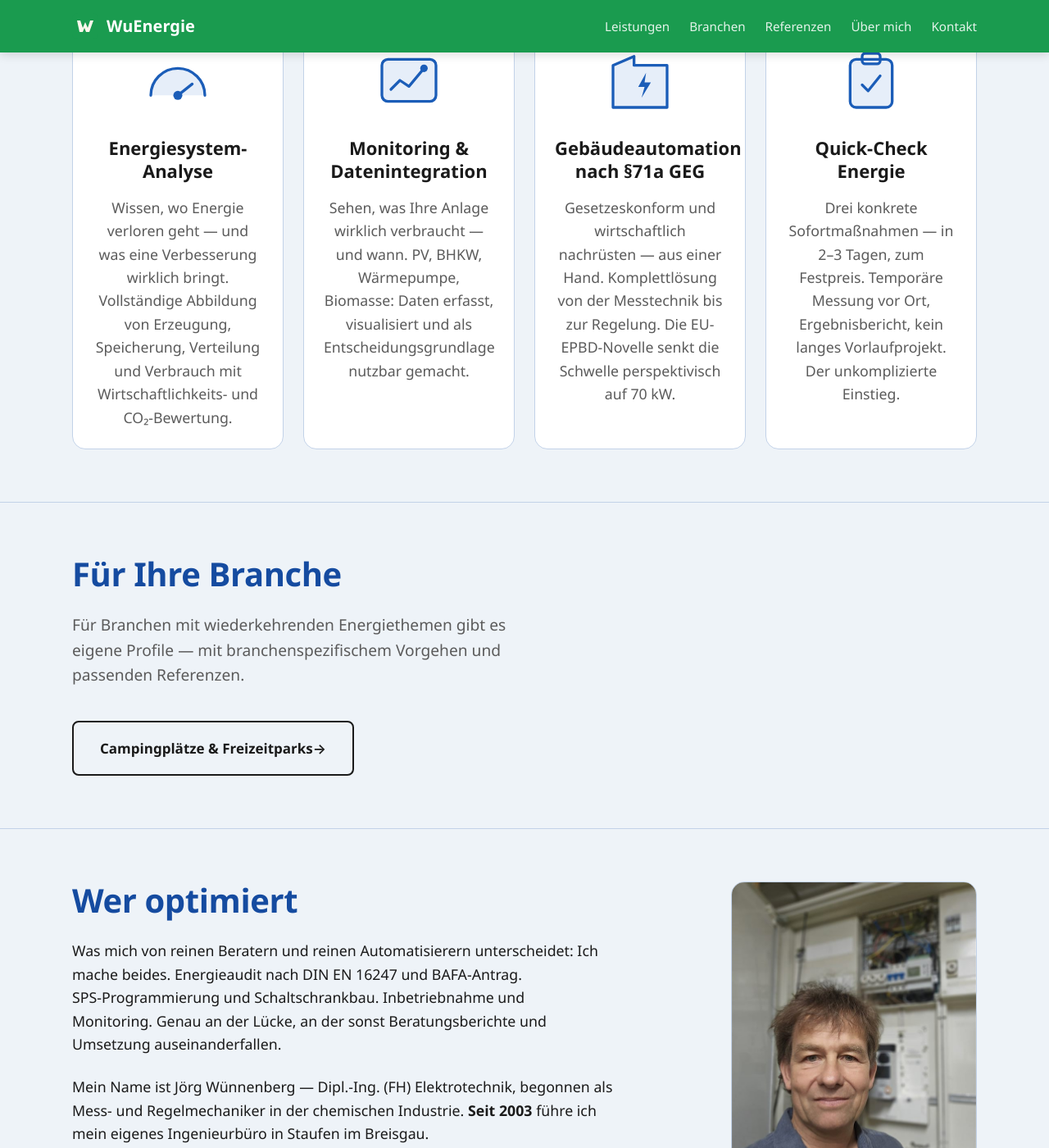
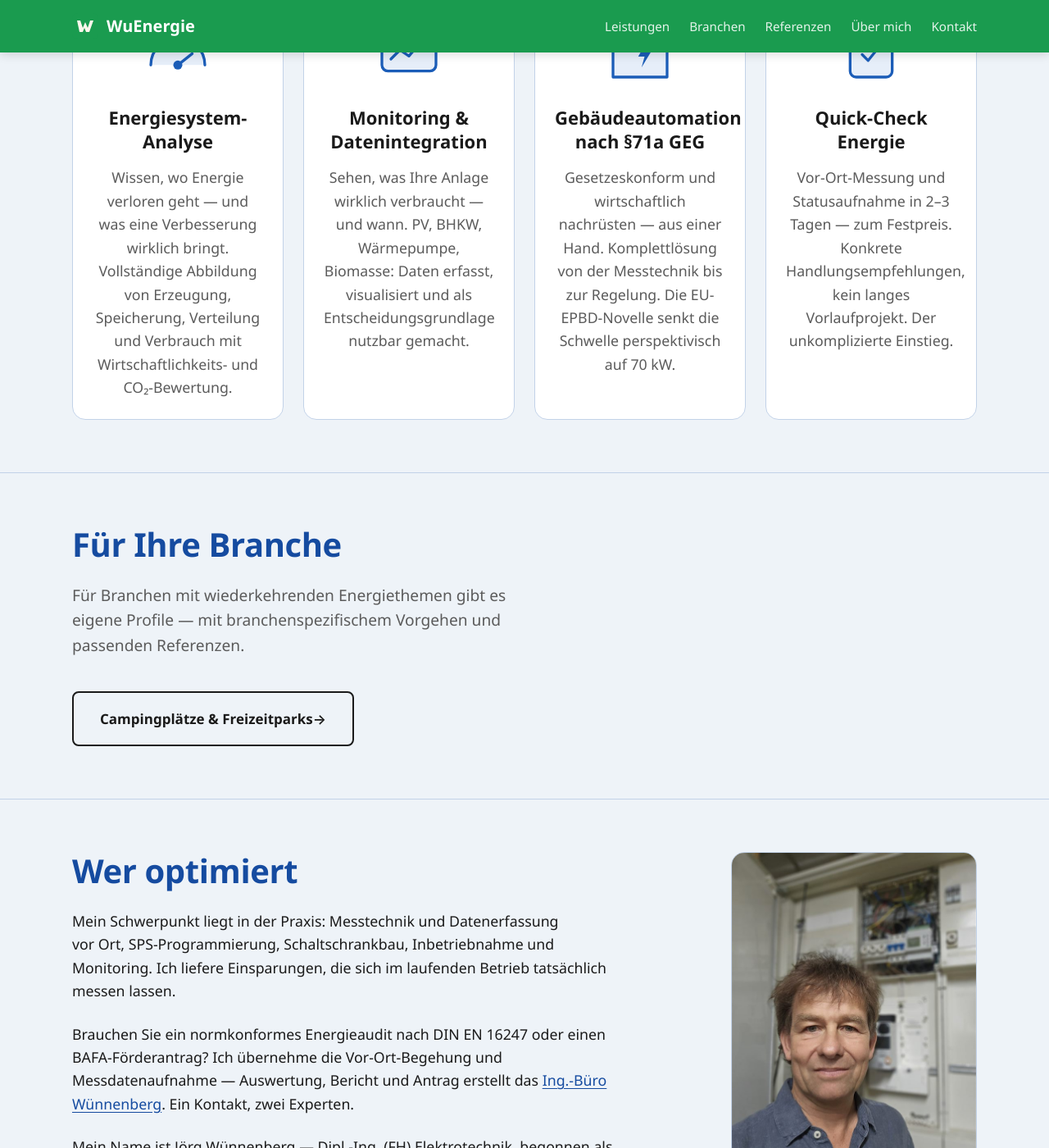
Before and after one commit to wuenergie/wuenergie-site, a Jekyll site: the page built from index.md, in a window 1280 px wide and 1400 px high, scrolled down 837 px. Shown: the whole window at 82% size. Built offline with Jekyll 4.4.1, drawn with Linux system fonts in a browser that asks for light colours; some of the changed text lies outside the part shown.

Commit message:
Positionierung: Kein eigenständiges Audit/Beratung — Kooperationsmodell mit ib-wuennenberg.org
Energieaudit DIN EN 16247 und BAFA-Antrag als Kooperation formuliert:
Jörg liefert Vor-Ort-Begehung und Messdaten, Bruder erstellt Bericht
und Antrag. CLAUDE.md aktualisiert für zukünftige Sessions.

Co-Authored-By: Claude Sonnet 4.6 <noreply@anthropic.com>

```diff
--- a/index.md
+++ b/index.md
@@ -18,7 +18,7 @@ description: Ingenieurbüro Jörg Wünnenberg in Staufen im Breisgau — Energie
 <section id="leistungen">
   <div class="container">
     <h2>Was ich für Sie tue</h2>
-    <p class="section-lede">Beratung und Umsetzung aus einer Hand — vom ersten Messaufbau bis zur laufenden Optimierung im Betrieb.</p>
+    <p class="section-lede">Messtechnik und Umsetzung aus einer Hand — vom ersten Messaufbau bis zur laufenden Optimierung im Betrieb.</p>
     <div class="cards">
       <div class="card">
         <svg class="card-icon" viewBox="0 0 24 24" aria-hidden="true" focusable="false">
@@ -57,7 +57,7 @@ description: Ingenieurbüro Jörg Wünnenberg in Staufen im Breisgau — Energie
           <path class="card-icon-fg" d="M9 13.5l2 2 4-5"/>
         </svg>
         <h3>Quick-Check Energie</h3>
-        <p>Drei konkrete Sofortmaßnahmen — in 2–3 Tagen, zum Festpreis. Temporäre Messung vor Ort, Ergebnisbericht, kein langes Vorlaufprojekt. Der unkomplizierte Einstieg.</p>
+        <p>Vor-Ort-Messung und Statusaufnahme in 2–3 Tagen — zum Festpreis. Konkrete Handlungsempfehlungen, kein langes Vorlaufprojekt. Der unkomplizierte Einstieg.</p>
       </div>
     </div>
   </div>
@@ -80,7 +80,8 @@ description: Ingenieurbüro Jörg Wünnenberg in Staufen im Breisgau — Energie
     <div class="ueber-grid">
       <div>
         <h2>Wer optimiert</h2>
-        <p>Was mich von reinen Beratern und reinen Automatisierern unterscheidet: Ich mache beides. Energieaudit nach DIN EN 16247 und BAFA-Antrag. SPS-Programmierung und Schaltschrankbau. Inbetriebnahme und Monitoring. Genau an der Lücke, an der sonst Beratungsberichte und Umsetzung auseinanderfallen.</p>
+        <p>Mein Schwerpunkt liegt in der Praxis: Messtechnik und Datenerfassung vor Ort, SPS-Programmierung, Schaltschrankbau, Inbetriebnahme und Monitoring. Ich liefere Einsparungen, die sich im laufenden Betrieb tatsächlich messen lassen.</p>
+        <p>Brauchen Sie ein normkonformes Energieaudit nach DIN EN 16247 oder einen BAFA-Förderantrag? Ich übernehme die Vor-Ort-Begehung und Messdatenaufnahme — Auswertung, Bericht und Antrag erstellt das <a href="https://www.ib-wuennenberg.org" rel="noopener" target="_blank">Ing.-Büro Wünnenberg</a>. Ein Kontakt, zwei Experten.</p>
         <p>Mein Name ist Jörg Wünnenberg — Dipl.-Ing. (FH) Elektrotechnik, begonnen als Mess- und Regelmechaniker in der chemischen Industrie. <strong>Seit 2003</strong> führe ich mein eigenes Ingenieurbüro in Staufen im Breisgau.</p>
 
         <h3>Anerkannt und gelistet</h3>
```
Also changed, not shown: CLAUDE.md (+13 -7 lines), _data/site.yml (+8 -11 lines).
